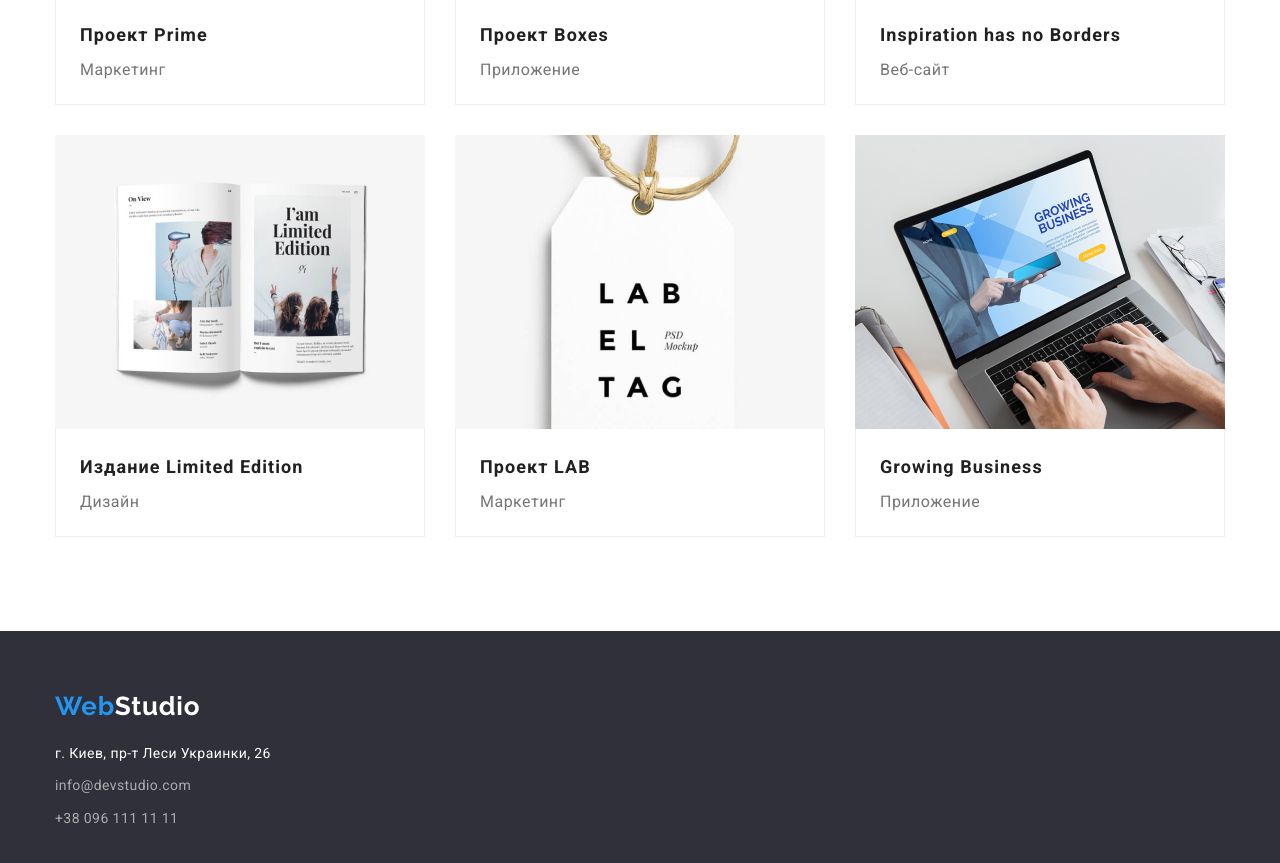
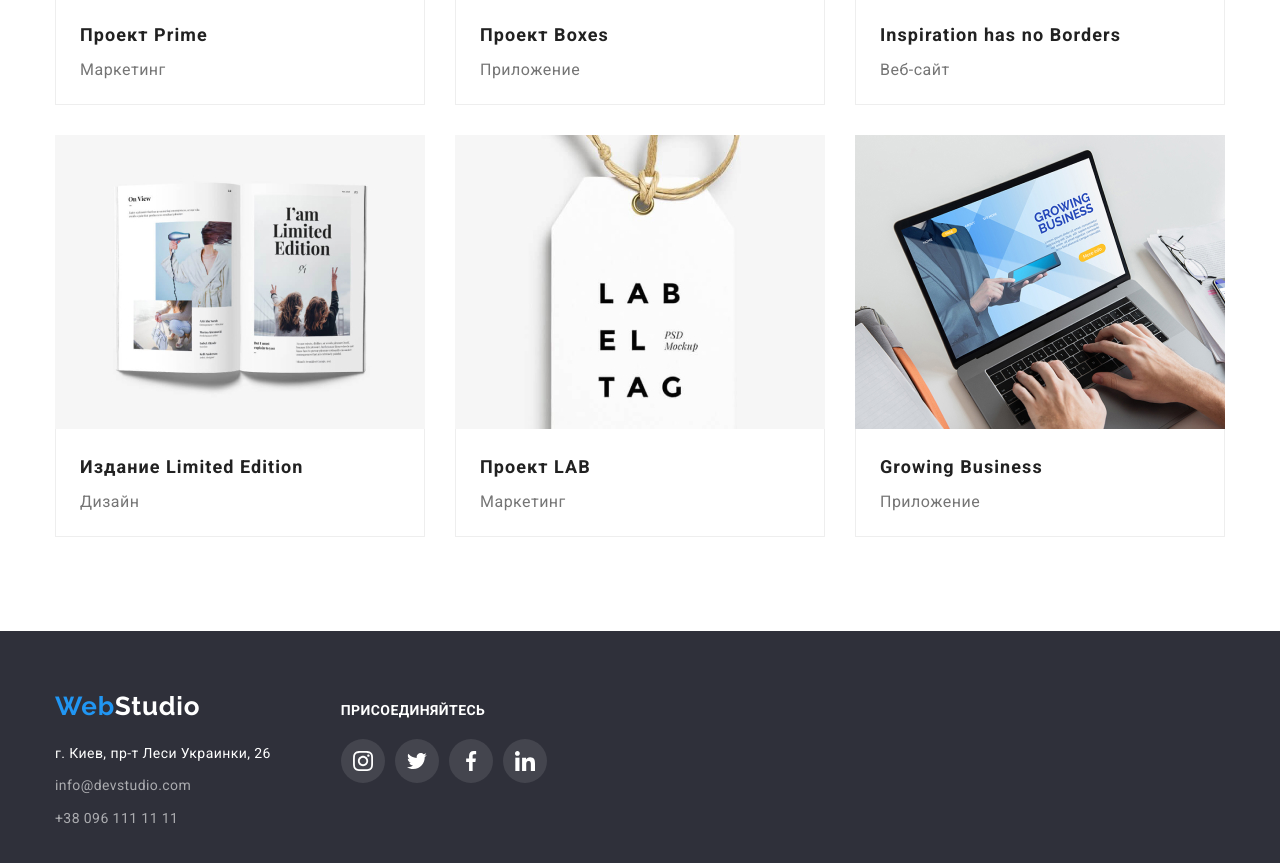
Before and after one commit to Serhii-Namisnyk/goit-markup-hw-04, a plain HTML site: page portfolio.html in a window 1280 px wide. Shown: the part 990-1853 px from the top of the page. Drawn offline with nearby package versions, Linux system fonts and the light colour scheme.

Commit message:
add footer svg icon

```diff
--- a/portfolio.html
+++ b/portfolio.html
@@ -159,21 +159,67 @@
 </main>
 <!-- Подвал портфолио -->
 <footer class="footer">
-    <div class="conteiner">
+    <!-- Section 1 -->
+    <div class=" footer-conteiner conteiner">
+        <div class="footer-contact">
             <a class="footer-logo link" href="/" aria-label="логотип сайта"><span class="span-logo">Web</span>Studio</a>
             <address class="footer-address">
                 <p class="footer-text">г. Киев, пр-т Леси Украинки, 26</p>
                 <ul class="footer-list list">
-                <li class="footer-item">
+                    <li class="footer-item ">
                         <a class="footer-link link" href="mailto:info@devstudio.com">info@devstudio.com</a>
                     </li>
-                <li class="footer-item">
+                    <li class="footer-item ">
                         <a class="footer-link link" href="tel:+380961111111">+38 096 111 11 11</a>
                     </li>
                 </ul>
             </address>
         </div>
 
+        <div class="footer-social-link">
+            <h3 class="join-text">присоединяйтесь</h3>
+            <ul class="footer_social-list list">
+                <li class="footer_social-item ">
+                    <a class="footer_social-link" href="">
+                        <svg class="footer-svg">
+                            <use href="./icon/sprite.svg#icon-instagram">
+                            </use>
+                        </svg>
+                    </a>
+                </li>
+                <li class="footer_social-item">
+                    <a class="footer_social-link" href="">
+                        <svg class="footer-svg">
+                            <use href="./icon/sprite.svg#icon-group">
+                            </use>
+                        </svg>
+
+                    </a>
+                </li>
+                <li class="footer_social-item">
+                    <a class="footer_social-link" href="">
+                        <svg class="footer-svg">
+                            <use href="./icon/sprite.svg#icon-facebook">
+                            </use>
+                        </svg>
+
+                    </a>
+                </li>
+                <li class="footer_social-item">
+                    <a class="footer_social-link" href="">
+                        <svg class="footer-svg">
+                            <use href="./icon/sprite.svg#icon-linkedin">
+                            </use>
+                        </svg>
+
+                    </a>
+                </li>
+            </ul>
+        </div>
+    </div>
+    <!-- Section 2 -->
+
+
 </footer>
 </body>
 </html>
--- a/сss/styles.css
+++ b/сss/styles.css
@@ -429,6 +429,45 @@ img {
 .footer-item:not(:last-child) {
   margin-bottom: 9px;
 }
+.join-text {
+  font-family: var(--main-font);
+  font-style: normal;
+  font-weight: bold;
+  font-size: 14px;
+  line-height: 1.14;
+  letter-spacing: 0.03em;
+  text-transform: uppercase;
+  margin-bottom: 20px;
+
+  color: #ffffff;
+}
+.footer-conteiner {
+  display: flex;
+  align-items: baseline;
+}
+.footer_social-list {
+  display: flex;
+  justify-content: space-between;
+}
+.footer-social-link {
+  width: 206px;
+}
+.footer_social-link {
+  display: flex;
+  fill: #ffffff;
+  align-items: center;
+  justify-content: center;
+  width: 44px;
+  height: 44px;
+  background: rgba(255, 255, 255, 0.1);
+  border-radius: 50%;
+}
+.footer_social-link:hover {
+  background-color: var(--accent-color);
+}
+.footer-contact {
+  margin-right: 70px;
+}
 
 /*================ end footer ==================*/
 
@@ -451,6 +490,8 @@ img {
 .project-buttom:focus {
   background-color: var(--accent-color);
   color: #ffffff;
+  box-shadow: 0px 3px 1px rgba(0, 0, 0, 0.1), 0px 1px 2px rgba(0, 0, 0, 0.08),
+    0px 2px 2px rgba(0, 0, 0, 0.12);
 }
 
 .project {
@@ -461,7 +502,10 @@ img {
 .project-item:not(:last-child) {
   margin-right: 8px;
 }
-
+.footer-svg {
+  width: 20px;
+  height: 20px;
+}
 /*================ end portfolio buttons ==================*/
 
 /*================  filter cards ==================*/
@@ -508,7 +552,8 @@ img {
   border-left: 1px solid #eeeeee;
   border-bottom: 1px solid #eeeeee;
 }
-.filter-item:hover {
+.filter-item:hover,
+.filter-item:focus {
   box-shadow: 0px 1px 1px rgba(0, 0, 0, 0.12), 0px 4px 4px rgba(0, 0, 0, 0.06),
     1px 4px 6px rgba(0, 0, 0, 0.16);
 }
```
Also changed, not shown: index.html (+46 -1 lines). Lines whose indentation alone changed are shown as unchanged.
